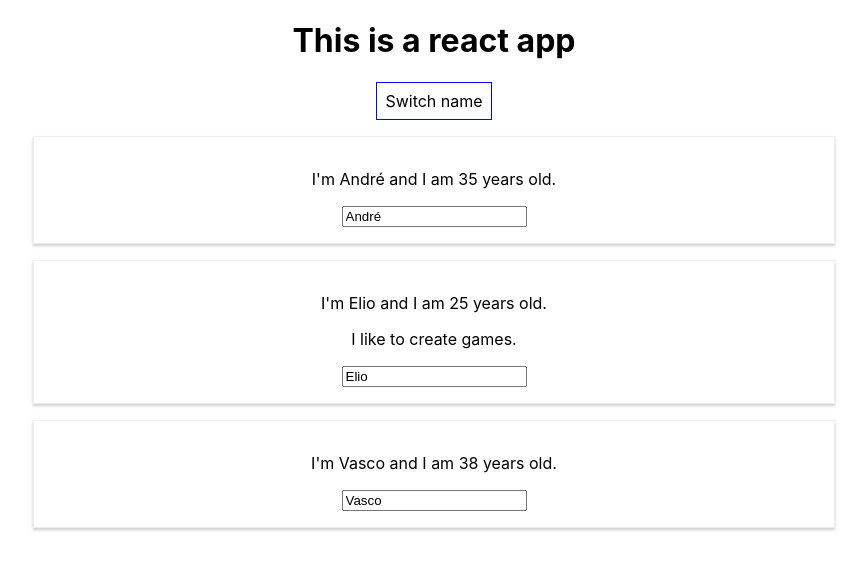
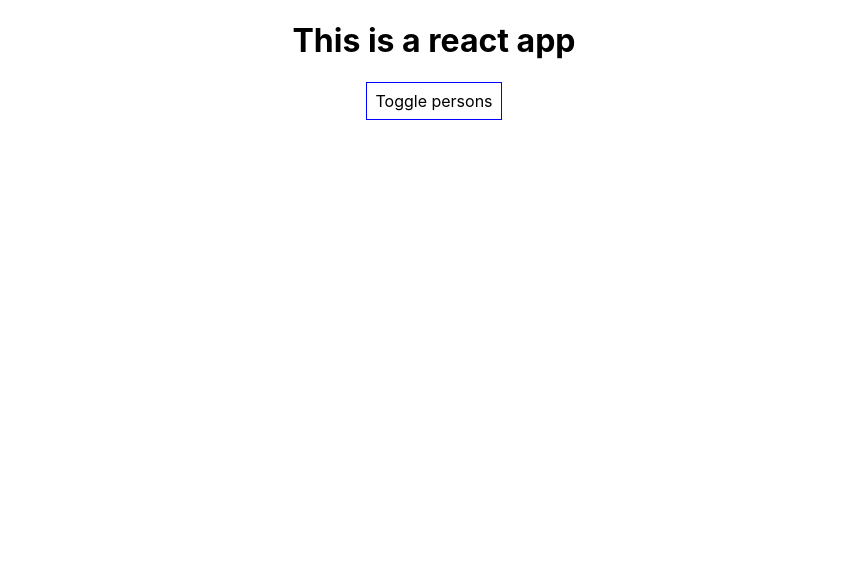
Before and after one commit to andrefrua/react-complete-guide, a React (Create React App) app: page / in a window 1280 px wide. Shown: the top 570 px of the page, without its empty margins (206-1073 px from the left). Built offline with nearby package versions, Linux system fonts and the light colour scheme.

Commit message:
Creating list and updating state for specific elements on the list.

```diff
--- a/src/App.js
+++ b/src/App.js
@@ -5,34 +5,51 @@ import Person from "./Person/Person";
 class App extends Component {
   state = {
     persons: [
-      { name: "André", age: 35 },
-      { name: "Elio", age: 25 },
-      { name: "Vasco", age: 38 }
+      { id: "aaa", name: "André", age: 35 },
+      { id: "bbb", name: "Elio", age: 25 },
+      { id: "ccc", name: "Vasco", age: 38 },
+      { id: "ddd", name: "Paula", age: 35 },
+      { id: "eee", name: "Vera", age: 37 }
     ],
-    otherState: "Some value"
+    otherState: "Some value",
+    showPersons: false
   }
 
-  switchNameHandler = (newName) => {
-    // DON'T DO THIS: The state shouldn't be manipulated directly
-    //this.state.persons[0].name = "André Rua";
-    // NOTE: React only updates the DOM when there are changes on the state or on props
-    this.setState({
-      persons: [
-        { name: newName, age: 35 },
-        { name: "Elio Freitas", age: 25 },
-        { name: "Vasco Gervásio", age: 38 }
-      ]
-    });
+  nameChangedHandler = (event, id) => {
+    // NOTE: This is the best approach to update information in the state without manipulating any part of the state directly
+    const personIndex = this.state.persons.findIndex(p => {
+      return p.id === id;
+    })
+
+    const person = {
+      ...this.state.persons[personIndex]
+    }
+    // This is the same, just with old syntax
+    // const person = Object.assign({}, this.state.persons[personIndex]);
+    person.name = event.target.value;
+    const persons = [...this.state.persons];
+    persons[personIndex] = person;
+
+    this.setState({ persons: persons });
   }
 
-  nameChangedHandler = (event) => {
-    this.setState({
-      persons: [
-        { name: "André Rua", age: 35 },
-        { name: event.target.value, age: 25 },
-        { name: "Vasco Gervásio", age: 38 }
-      ]
-    });
+  deletePersonHandler = (personIndex) => {
+    /*
+      DON'T DO THIS. Since the objects are pointers instead of new objects we are not creating a new object, instead using
+      the same reference to the original object, thus when we use splice on the persons object we are actually mutating the actual state and
+      we shouldn't manipulate the state directly.
+
+      const persons = this.state.persons;
+      persons.splice(personIndex, 1);
+      this.setState({ persons: persons });
+    */
+    const persons = [...this.state.persons]; // Using the spread operator `...` we are copying all the elements inside the array into the new one.
+    persons.splice(personIndex, 1);
+    this.setState({ persons: persons });
+  }
+
+  togglePersonsHandler = () => {
+    this.setState({ showPersons: !this.state.showPersons })
   }
 
   render() {
@@ -44,24 +61,36 @@ class App extends Component {
       cursor: "pointer"
     }
 
+    let persons = null;
+
+    if (this.state.showPersons) {
+      persons = (
+        <div>
+          {
+            this.state.persons.map((person, index) => {
+              return (
+                <Person
+                  click={() => this.deletePersonHandler(index)}
+                  name={person.name}
+                  age={person.age}
+                  key={person.id}
+                  changed={(event) => this.nameChangedHandler(event, person.id)}
+                />
+              );
+            })
+          }
+        </div>
+      );
+    }
+
     return (
       <div className="App">
         <h1>This is a react app</h1>
         {/* This way of calling a method is not recommended because it can be ineficient, however it can be used if needed */}
         <button
           style={style}
-          onClick={() => this.switchNameHandler("Bad potato!")}>Switch name</button>
-        <Person
-          name={this.state.persons[0].name}
-          age={this.state.persons[0].age} />
-        <Person
-          name={this.state.persons[1].name}
-          age={this.state.persons[1].age}
-          click={this.switchNameHandler.bind(this, "Good potato")}
-          changed={this.nameChangedHandler}>I like to create games.</Person>
-        <Person
-          name={this.state.persons[2].name}
-          age={this.state.persons[2].age} />
+          onClick={this.togglePersonsHandler}>Toggle persons</button>
+        {persons}
       </div>
     );
 
```
